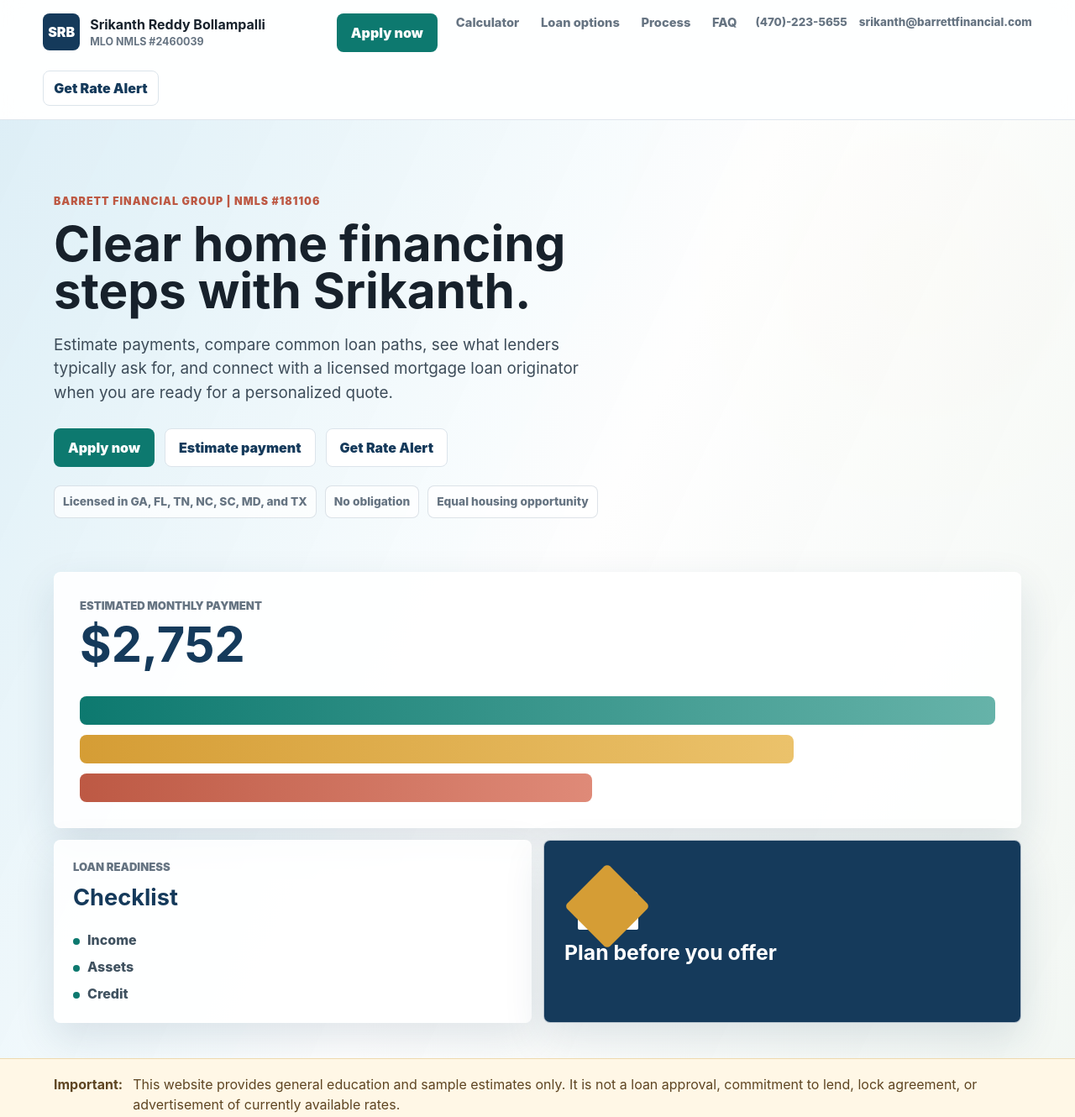
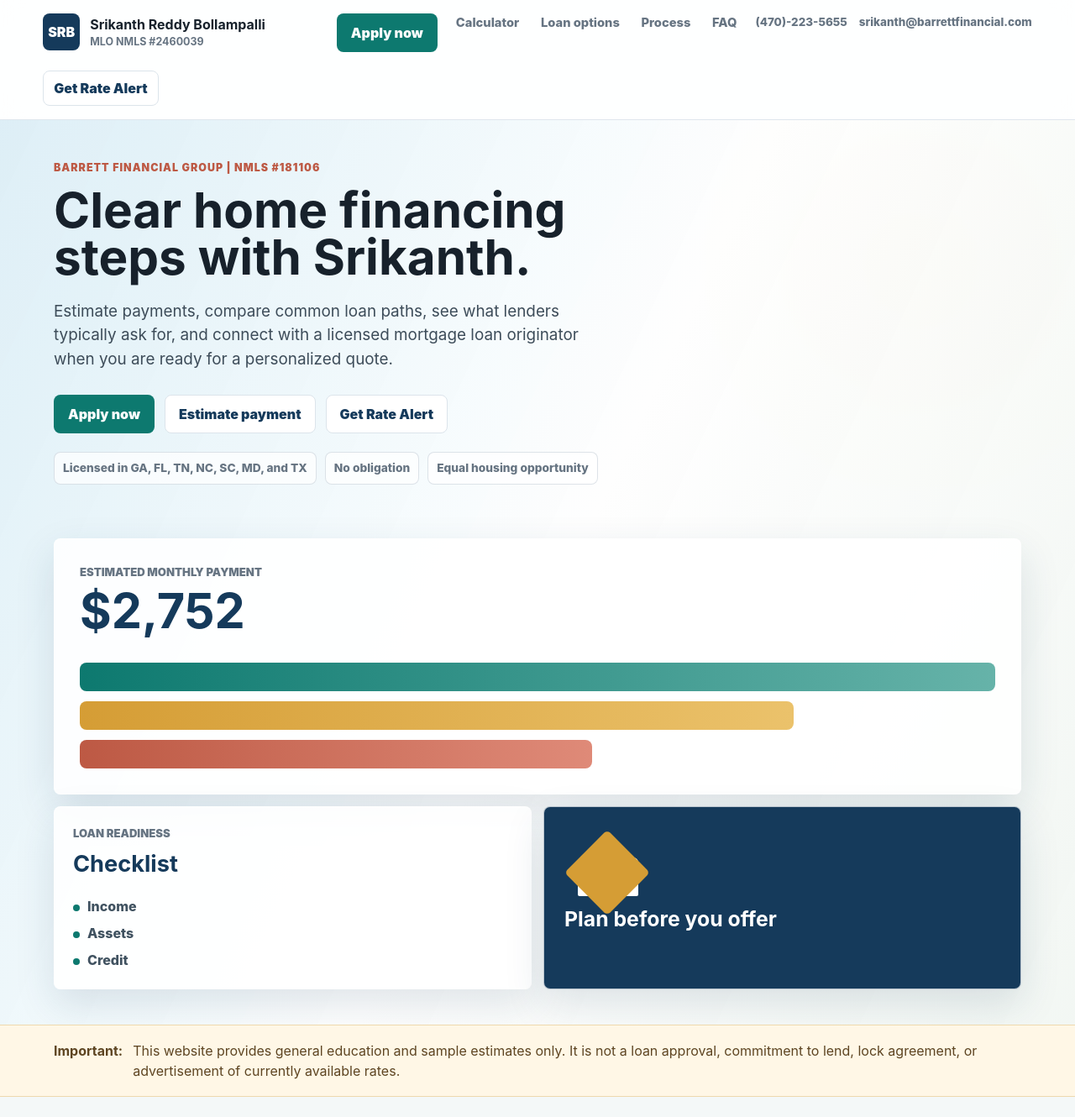
Before and after one commit to srbmortgage/mortgage-rate-finder, a plain HTML site: page index.html in a window 1280 px wide. Shown: the top 1330 px of the page at 84% size. Drawn offline with Linux system fonts and the light colour scheme.

Commit message:
Tighten homepage hero spacing

```diff
--- a/styles.css
+++ b/styles.css
@@ -183,7 +183,7 @@ p {
   grid-template-columns: minmax(0, 1fr) minmax(340px, 0.82fr);
   gap: clamp(28px, 5vw, 72px);
   min-height: calc(100vh - 78px);
-  padding: clamp(46px, 7vw, 88px) clamp(18px, 5vw, 72px) 42px;
+  padding: clamp(28px, 4vw, 48px) clamp(18px, 5vw, 72px) 42px;
   background:
     linear-gradient(115deg, rgba(220, 238, 246, 0.96), rgba(255, 255, 255, 0.92) 52%, rgba(242, 247, 243, 0.9)),
     radial-gradient(circle at 85% 16%, rgba(213, 157, 53, 0.22), transparent 25%);
@@ -191,7 +191,7 @@ p {
 }
 
 .hero-copy {
-  align-self: center;
+  align-self: start;
   max-width: 780px;
 }
 
@@ -241,7 +241,7 @@ h1 {
 
 .hero-visual {
   position: relative;
-  align-self: center;
+  align-self: start;
   min-height: 560px;
 }
 
```
